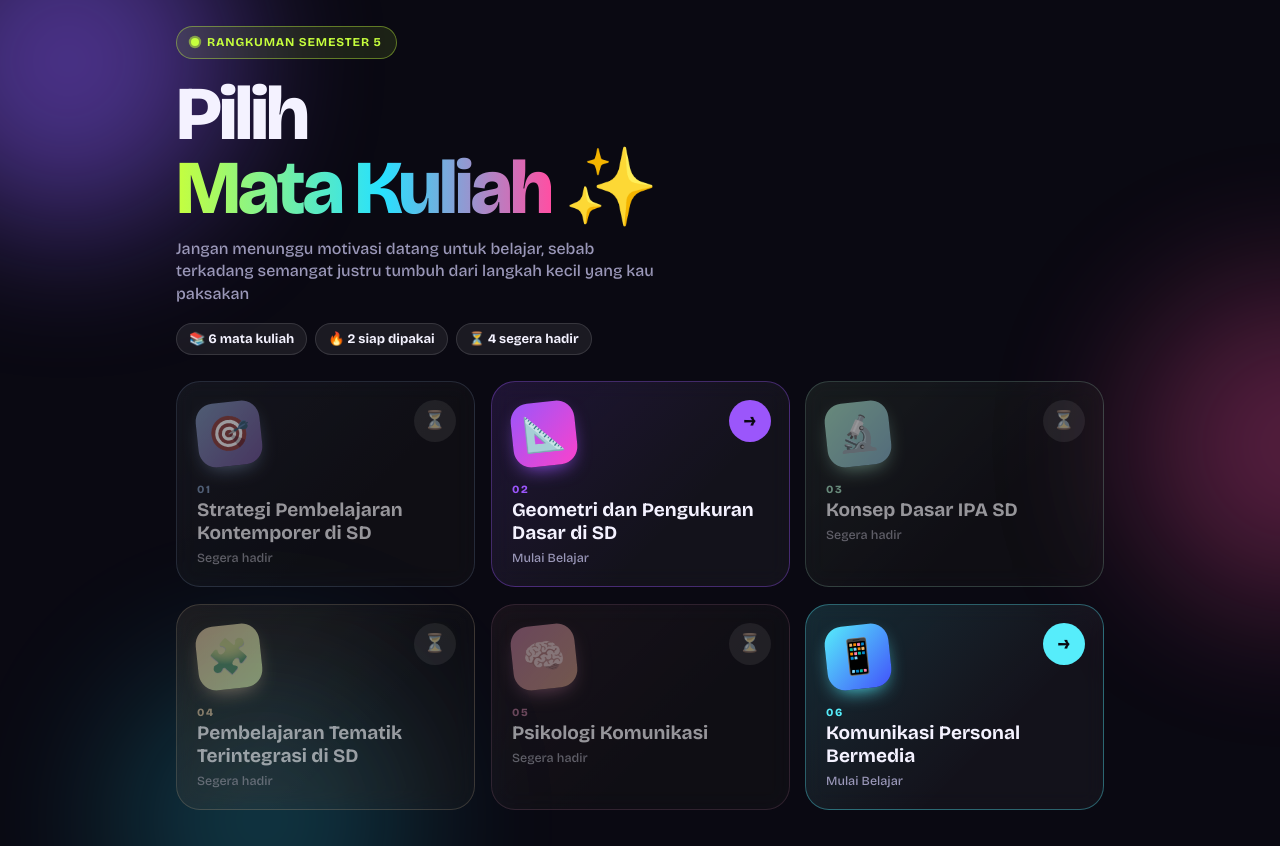
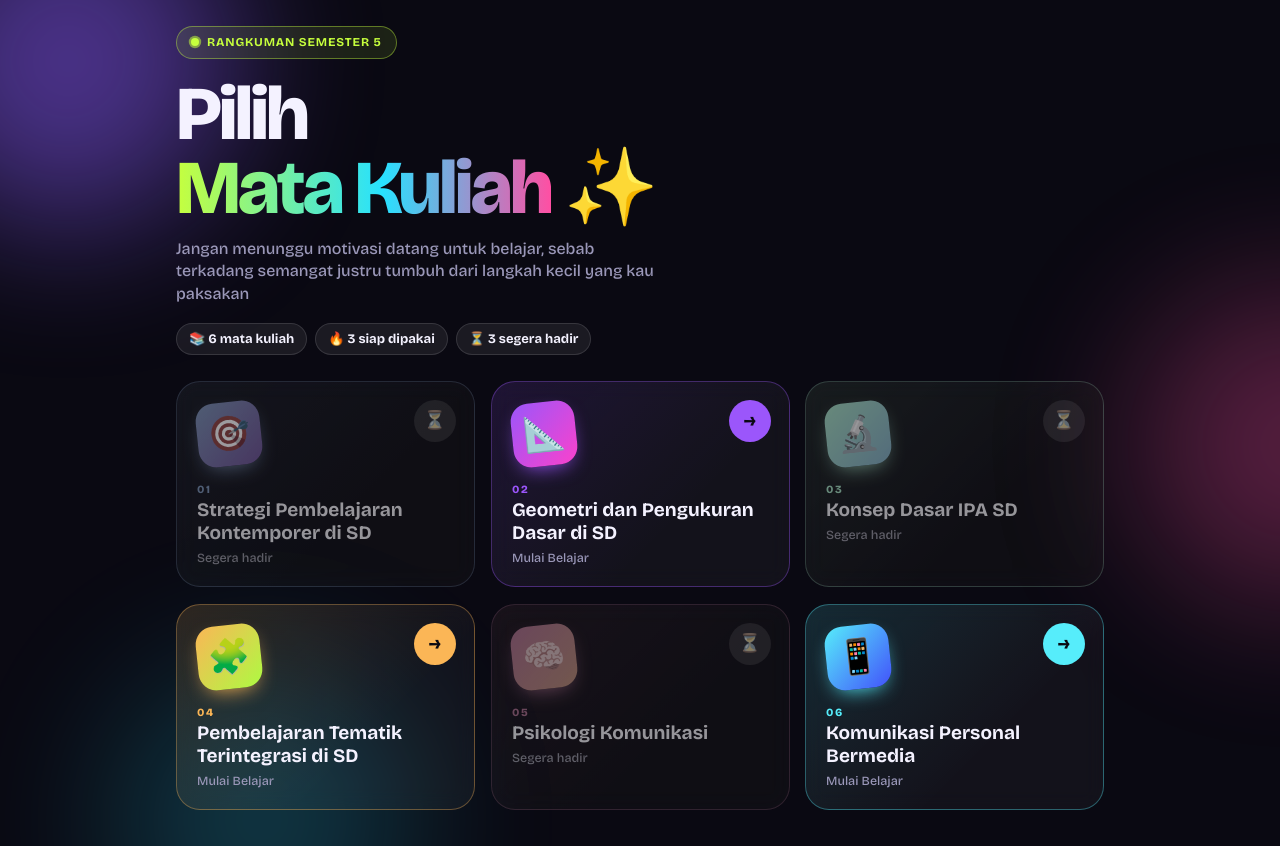
Before and after one commit to Rasyid-lei/Catatan-Studi-Semester-5, a plain HTML site: page index.html in a window 1280 px wide. Drawn offline with nearby package versions, Linux system fonts and the light colour scheme.

Commit message:
Update index.html

```diff
--- a/index.html
+++ b/index.html
@@ -101,7 +101,7 @@ const MATKUL = [
   { name: 'Strategi Pembelajaran Kontemporer di SD', icon: '🎯', hue: 215, link: '' },
   { name: 'Geometri dan Pengukuran Dasar di SD',     icon: '📐', hue: 265, link: 'https://rasyid-lei.github.io/Catatan-Studi-MTK-II/' },
   { name: 'Konsep Dasar IPA SD',                     icon: '🔬', hue: 150, link: '' },
-  { name: 'Pembelajaran Tematik Terintegrasi di SD', icon: '🧩', hue: 35,  link: '' },
+  { name: 'Pembelajaran Tematik Terintegrasi di SD', icon: '🧩', hue: 35,  link: 'https://rasyid-lei.github.io/Rangkuman-Pembelajaran-Tematik/' },
   { name: 'Psikologi Komunikasi',                    icon: '🧠', hue: 330, link: '' },
   { name: 'Komunikasi Personal Bermedia',            icon: '📱', hue: 185, link: 'https://rasyid-lei.github.io/Catatan-Studi-Komunikasi-Personal-Bermedia/' }
 ];
```
